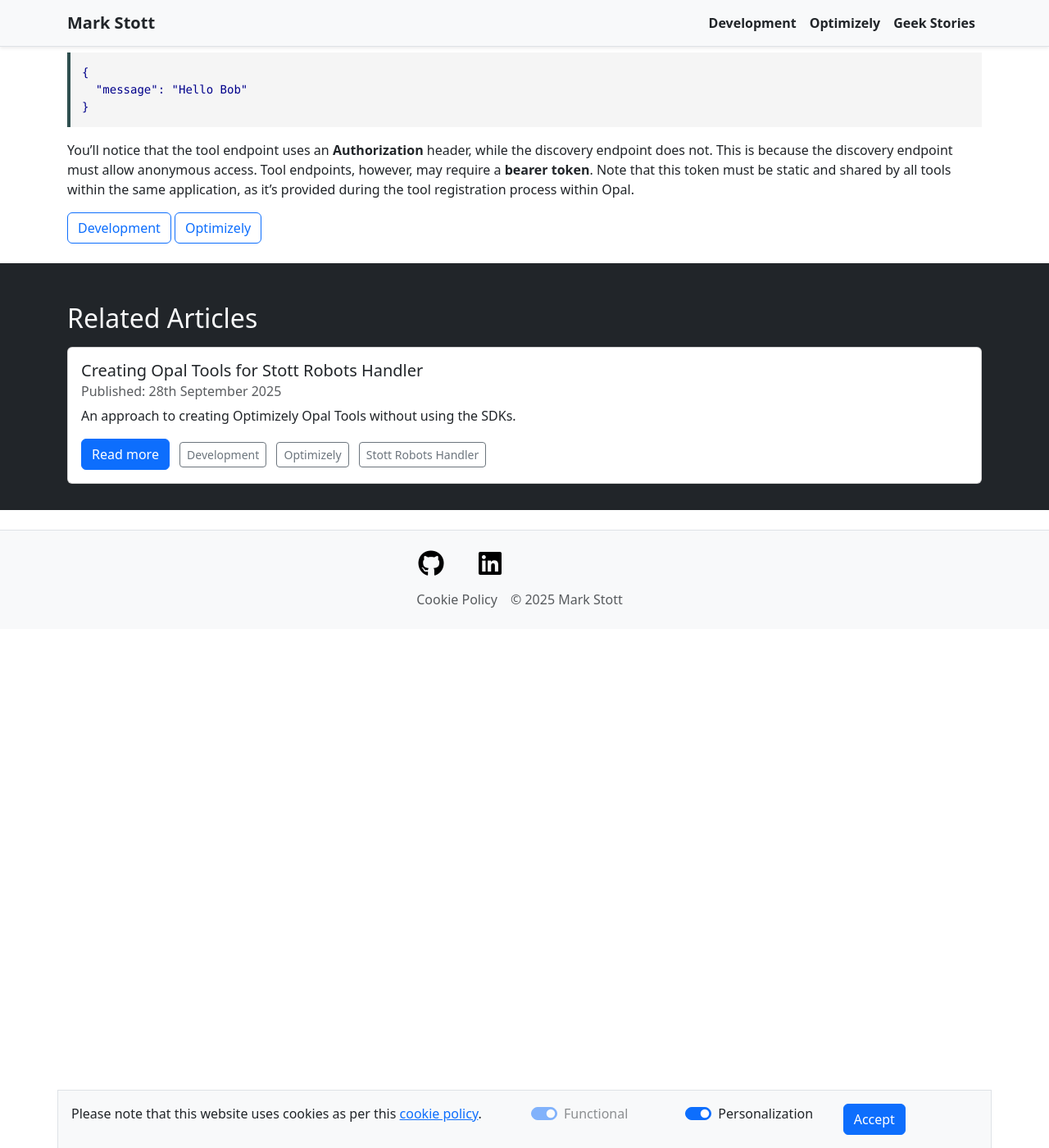
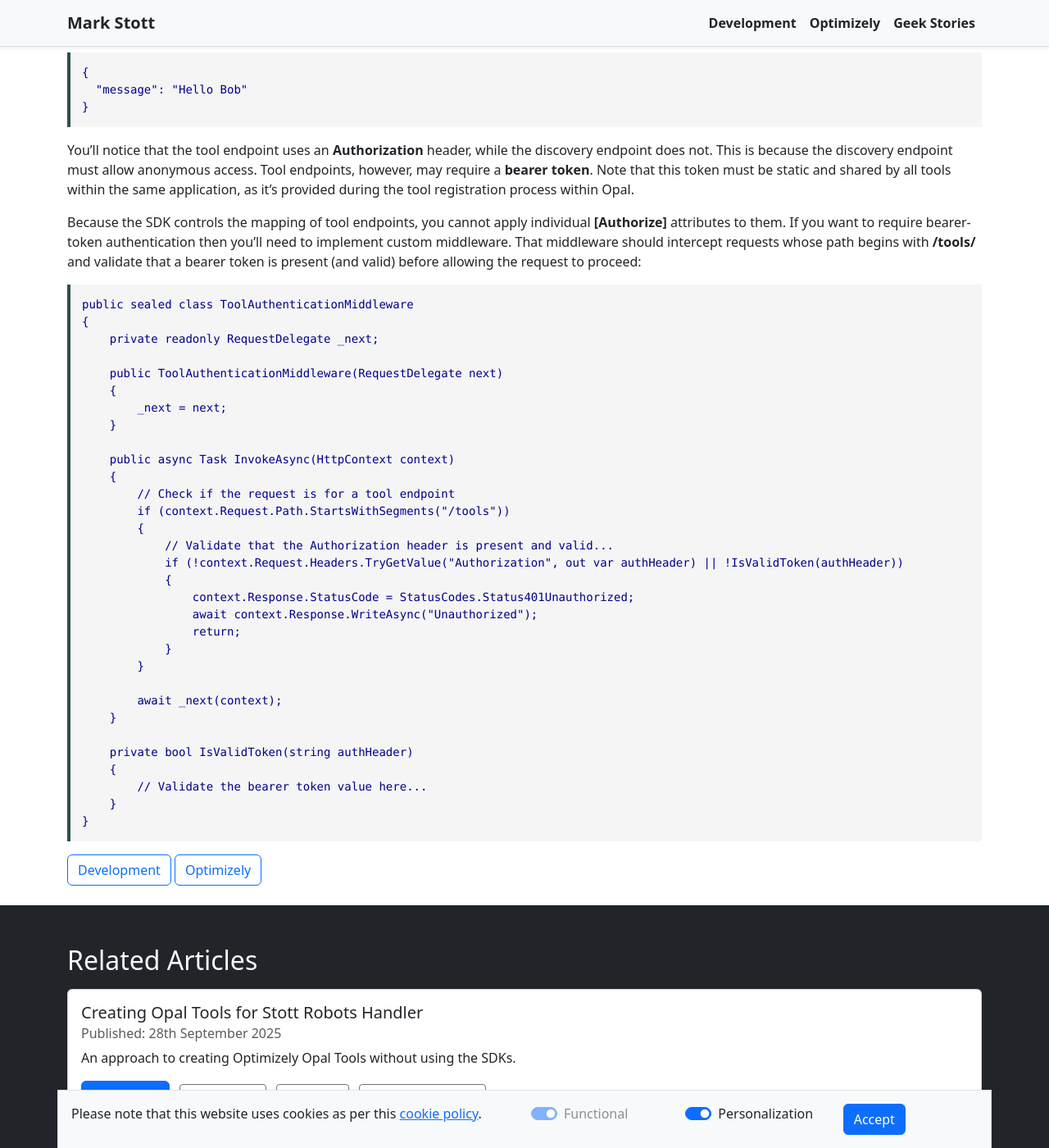
Before and after one commit to GeekInTheNorth/GeekInTheNorth.github.io, a Jekyll site: the page built from _posts/2025-12-01-creating-opal-tools-in-csharp.md, in a window 1280 px wide and 1400 px high, scrolled down 3420 px. Shown: the whole window at 82% size. Built offline with Jekyll 4.4.1, drawn with Linux system fonts in a browser that asks for light colours.

Commit message:
add authorization information.

````diff
--- a/_posts/2025-12-01-creating-opal-tools-in-csharp.md
+++ b/_posts/2025-12-01-creating-opal-tools-in-csharp.md
@@ -151,3 +151,39 @@
 ```
 
 You’ll notice that the tool endpoint uses an **Authorization** header, while the discovery endpoint does not. This is because the discovery endpoint must allow anonymous access. Tool endpoints, however, may require a **bearer token**. Note that this token must be static and shared by all tools within the same application, as it’s provided during the tool registration process within Opal.
+
+Because the SDK controls the mapping of tool endpoints, you cannot apply individual **[Authorize]** attributes to them. If you want to require bearer-token authentication then you’ll need to implement custom middleware. That middleware should intercept requests whose path begins with **/tools/** and validate that a bearer token is present (and valid) before allowing the request to proceed:
+
+```C#
+public sealed class ToolAuthenticationMiddleware
+{
+    private readonly RequestDelegate _next;
+
+    public ToolAuthenticationMiddleware(RequestDelegate next)
+    {
+        _next = next;
+    }
+
+    public async Task InvokeAsync(HttpContext context)
+    {
+        // Check if the request is for a tool endpoint
+        if (context.Request.Path.StartsWithSegments("/tools"))
+        {
+            // Validate that the Authorization header is present and valid...
+            if (!context.Request.Headers.TryGetValue("Authorization", out var authHeader) || !IsValidToken(authHeader))
+            {
+                context.Response.StatusCode = StatusCodes.Status401Unauthorized;
+                await context.Response.WriteAsync("Unauthorized");
+                return;
+            }
+        }
+
+        await _next(context);
+    }
+
+    private bool IsValidToken(string authHeader)
+    {
+        // Validate the bearer token value here...
+    }
+}
+```
````
